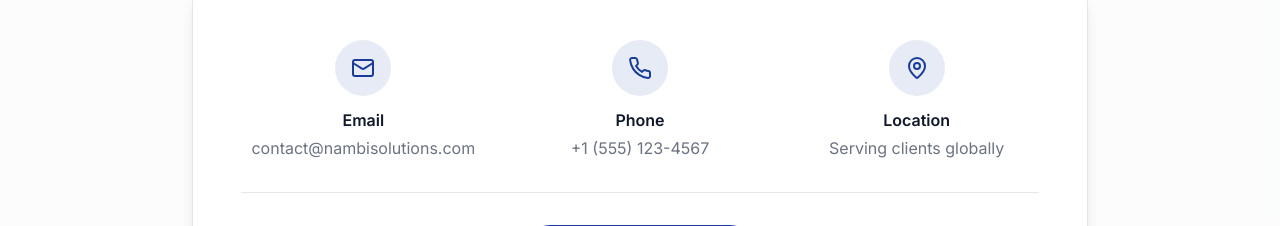
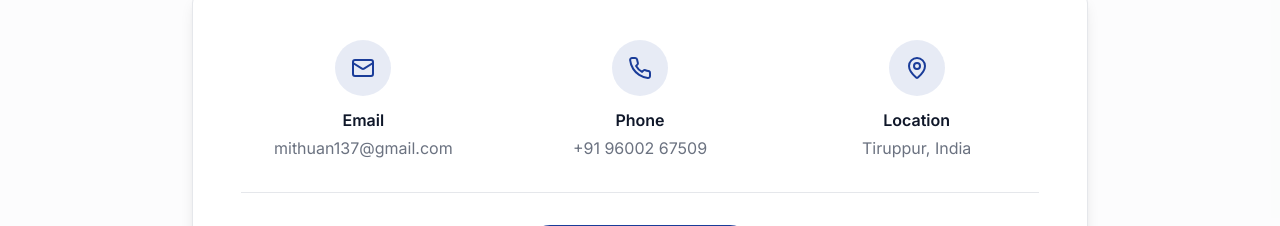
Before and after one commit to mithuan2002/nambisol, a React (Vite) app: page / in a window 1280 px wide. Shown: the part 2323-2549 px from the top of the page. Built offline with nearby package versions, Linux system fonts and the light colour scheme; the HTML template or start-up script is replaced by a standard one.

Commit message:
Update contact information

```diff
--- a/src/components/Contact.tsx
+++ b/src/components/Contact.tsx
@@ -23,7 +23,7 @@ const Contact = () => {
                   <Mail className="h-6 w-6 text-primary" />
                 </div>
                 <h3 className="font-semibold text-card-foreground mb-1">Email</h3>
-                <p className="text-muted-foreground">contact@nambisolutions.com</p>
+                <p className="text-muted-foreground">mithuan137@gmail.com</p>
               </div>
 
               <div className="text-center">
@@ -31,7 +31,7 @@ const Contact = () => {
                   <Phone className="h-6 w-6 text-primary" />
                 </div>
                 <h3 className="font-semibold text-card-foreground mb-1">Phone</h3>
-                <p className="text-muted-foreground">+1 (555) 123-4567</p>
+                <p className="text-muted-foreground">+91 96002 67509</p>
               </div>
 
               <div className="text-center">
@@ -39,7 +39,7 @@ const Contact = () => {
                   <MapPin className="h-6 w-6 text-primary" />
                 </div>
                 <h3 className="font-semibold text-card-foreground mb-1">Location</h3>
-                <p className="text-muted-foreground">Serving clients globally</p>
+                <p className="text-muted-foreground">Tiruppur, India</p>
               </div>
             </div>
 
```
